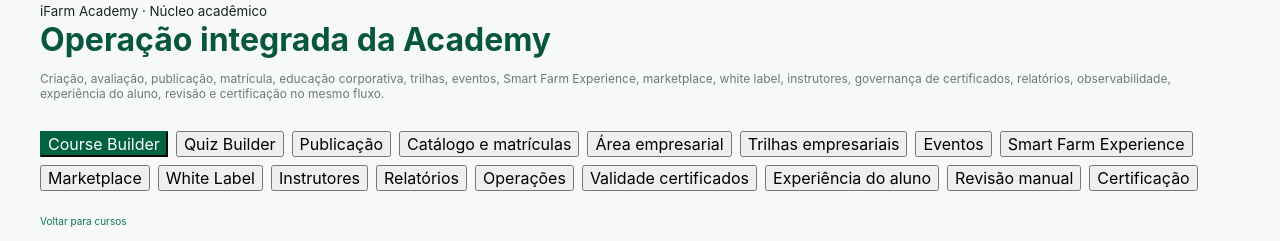
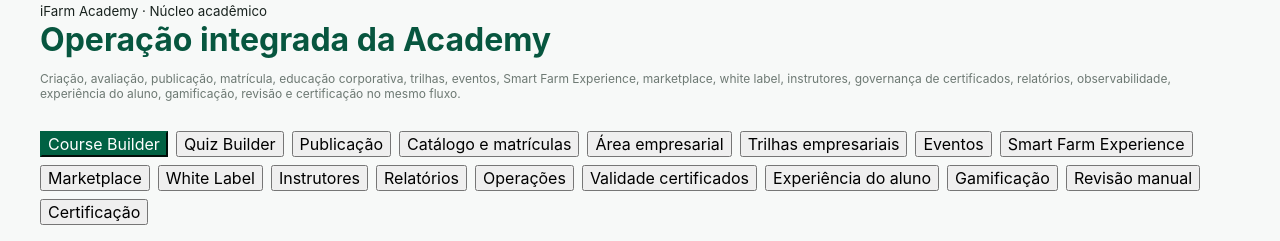
Before and after one commit to VictorHugoSimon/ifarm-academy, a React (Vite) app: page / in a window 1280 px wide. Shown: the top 241 px of the page. Built offline with nearby package versions, Linux system fonts and the light colour scheme; no server answers.

Commit message:
feat: integra gamificação ao workspace

```diff
--- a/src/pages/AcademyWorkspacePage.tsx
+++ b/src/pages/AcademyWorkspacePage.tsx
@@ -10,6 +10,7 @@
 import { EnterpriseTrainingPage } from './EnterpriseTrainingPage'
 import { EnterprisePathsPage } from './EnterprisePathsPage'
 import { EventOperationsPage } from './EventOperationsPage'
+import { GamificationPage } from './GamificationPage'
 import { InstructorGovernancePage } from './InstructorGovernancePage'
 import { MarketplacePage } from './MarketplacePage'
 import { OperationsPage } from './OperationsPage'
@@ -20,7 +21,7 @@
 import '../styles/assessment-cert.css'
 import '../styles/lesson-content.css'
 
-type WorkspaceView = 'course' | 'quiz' | 'publication' | 'catalog' | 'enterprise' | 'enterprise-paths' | 'events' | 'smart-farm' | 'marketplace' | 'white-label' | 'instructors' | 'reports' | 'operations' | 'certificate-validity' | 'student' | 'review' | 'certificate'
+type WorkspaceView = 'course' | 'quiz' | 'publication' | 'catalog' | 'enterprise' | 'enterprise-paths' | 'events' | 'smart-farm' | 'marketplace' | 'white-label' | 'instructors' | 'reports' | 'operations' | 'certificate-validity' | 'student' | 'gamification' | 'review' | 'certificate'
 
 const tabs: Array<[WorkspaceView, string]> = [
   ['course', 'Course Builder'],
@@ -38,6 +39,7 @@
   ['operations', 'Operações'],
   ['certificate-validity', 'Validade certificados'],
   ['student', 'Experiência do aluno'],
+  ['gamification', 'Gamificação'],
   ['review', 'Revisão manual'],
   ['certificate', 'Certificação'],
 ]
@@ -59,7 +61,7 @@
         <div>
           <small>{runtimeBrand?.academyName || 'iFarm Academy'} · Núcleo acadêmico</small>
           <h1>Operação integrada da Academy</h1>
-          <p className="workspaceIntro">Criação, avaliação, publicação, matrícula, educação corporativa, trilhas, eventos, Smart Farm Experience, marketplace, white label, instrutores, governança de certificados, relatórios, observabilidade, experiência do aluno, revisão e certificação no mesmo fluxo.</p>
+          <p className="workspaceIntro">Criação, avaliação, publicação, matrícula, educação corporativa, trilhas, eventos, Smart Farm Experience, marketplace, white label, instrutores, governança de certificados, relatórios, observabilidade, experiência do aluno, gamificação, revisão e certificação no mesmo fluxo.</p>
         </div>
       </div>
 
@@ -84,6 +86,7 @@
       {view === 'operations' && <OperationsPage />}
       {view === 'certificate-validity' && <CertificateValidityGovernancePage />}
       {view === 'student' && <StudentAssessmentPlayerPage />}
+      {view === 'gamification' && <GamificationPage />}
       {view === 'review' && <AssessmentReviewPage />}
       {view === 'certificate' && <CertificateEligibilityPage />}
     </div>
```
